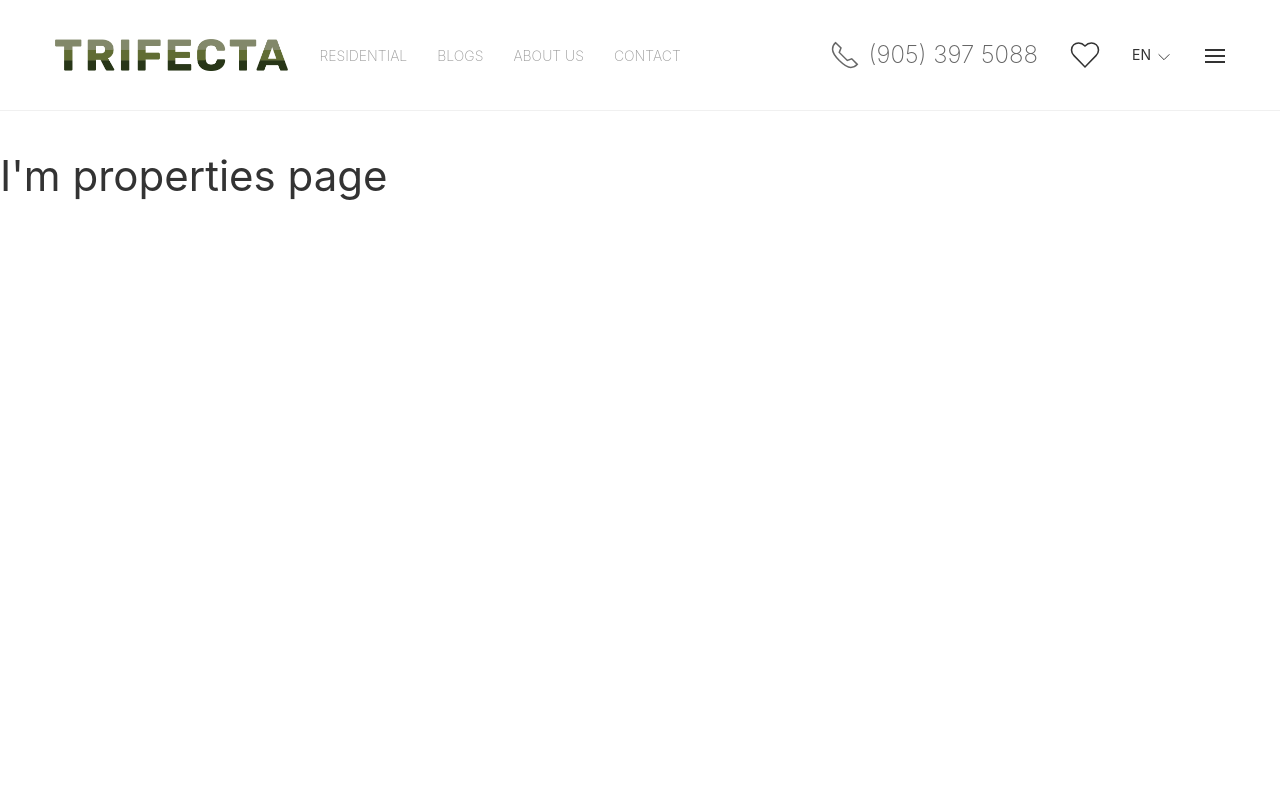
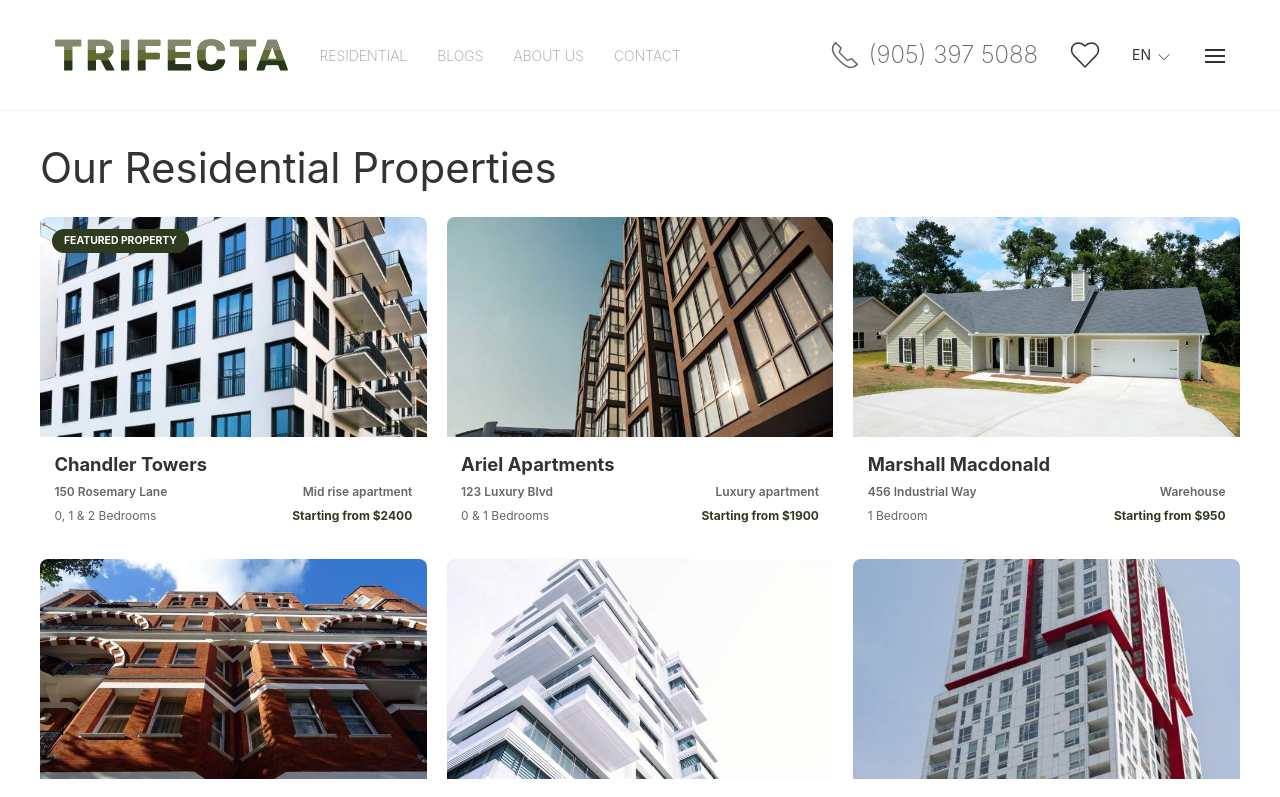
Before and after one commit to Rocien/vue-js-3-website, a Vue app: page /properties in a window 1280 px wide. Shown: the top 797 px of the page. Built offline with nearby package versions, Linux system fonts and the light colour scheme.

Commit message:
called all properties and display them as cards | styled cards

```diff
--- a/src/App.vue
+++ b/src/App.vue
@@ -18,6 +18,4 @@ export default defineComponent({
 })
 </script>
 
-<style lang="scss">
-/* Keep empty or only global layout styles */
-</style>
+<style lang="scss"></style>
--- /dev/null
+++ b/src/components/PropertyCard/PropertyCard.vue
@@ -0,0 +1,141 @@
+<template>
+  <article class="property-card">
+    <div class="property-card__media">
+      <img
+        class="property-card__image"
+        :src="imageSrc"
+        :alt="`Photo of ${property.buildingName}`"
+      />
+
+      <div v-if="property.featured" class="property-card__pill">FEATURED PROPERTY</div>
+    </div>
+
+    <div class="property-card__body">
+      <h3 class="property-card__title">{{ property.buildingName }}</h3>
+
+      <div class="property-card__row">
+        <span class="property-card__address">{{ property.address }}</span>
+        <span class="property-card__type">{{ property.buildingType.name }}</span>
+      </div>
+
+      <div class="property-card__row">
+        <span class="property-card__beds">{{ bedSummaryText }}</span>
+        <span class="property-card__price">Starting from ${{ property.minimumPrice }}</span>
+      </div>
+    </div>
+  </article>
+</template>
+
+<script lang="ts">
+import { defineComponent, PropType } from 'vue'
+
+type BuildingType = {
+  id: number
+  name: string
+}
+
+export type Property = {
+  id: number
+  buildingName: string
+  address: string
+  buildingType: BuildingType
+  photo: string
+  minimumPrice: number
+  bedsSummary: number[]
+  featured: boolean
+  availability: number
+}
+
+export default defineComponent({
+  name: 'PropertyCard',
+  props: {
+    property: {
+      type: Object as PropType<Property>,
+      required: true
+    }
+  },
+  computed: {
+    imageSrc(): string {
+      return `/${this.property.photo}`
+    },
+
+    // here turns [0,1,2] into "0, 1 & 2 Bedrooms"
+    bedSummaryText(): string {
+      const beds = this.property.bedsSummary || []
+      if (!beds.length) return ''
+
+      if (beds.length === 1) return `${beds[0]} Bedroom`
+
+      const last = beds[beds.length - 1]
+      const firstPart = beds.slice(0, -1).join(', ')
+      return `${firstPart} & ${last} Bedrooms`
+    }
+  }
+})
+</script>
+
+<style lang="scss">
+.property-card {
+  border-radius: 0.5rem;
+  overflow: hidden;
+  background: #fff;
+  transition: transform 0.2s ease;
+
+  &:hover {
+    transform: translateY(-4px);
+  }
+
+  &__media {
+    position: relative;
+  }
+
+  &__image {
+    width: 100%;
+    height: 220px;
+    object-fit: cover;
+    display: block;
+  }
+
+  &__pill {
+    position: absolute;
+    top: 0.75rem;
+    left: 0.75rem;
+    padding: 0.25rem 0.75rem;
+    border-radius: 999px;
+    font-size: 0.65rem;
+    font-weight: 700;
+    background: #2f3b1f;
+    color: #fff;
+  }
+
+  &__body {
+    padding: 0.9rem;
+    display: flex;
+    flex-direction: column;
+    gap: 0.35rem;
+  }
+
+  &__title {
+    margin: 0;
+    font-size: 1.15rem;
+    font-weight: 700;
+  }
+
+  &__row {
+    display: flex;
+    justify-content: space-between;
+    gap: 1rem;
+    font-size: 0.75rem;
+  }
+
+  &__address,
+  &__type {
+    font-weight: 600;
+  }
+
+  &__price {
+    color: #2f3b1f;
+    font-weight: 700;
+  }
+}
+</style>
--- a/src/pages/Home/Home.vue
+++ b/src/pages/Home/Home.vue
@@ -19,6 +19,6 @@ export default defineComponent({
 })
 </script>
 
-<style scoped lang="scss">
+<style lang="scss">
 /* I will fill it later when needed */
 </style>
--- a/src/pages/Properties/Properties.vue
+++ b/src/pages/Properties/Properties.vue
@@ -1,3 +1,54 @@
 <template>
-  <h1>I'm properties page</h1>
+  <section class="properties-page uk-container uk-container-expand">
+    <h1 class="properties-page__title">Our Residential Properties</h1>
+    <div class="properties-page__grid">
+      <PropertyCard v-for="property in properties" :key="property.id" :property="property" />
+    </div>
+  </section>
 </template>
+
+<script lang="ts">
+import { defineComponent } from 'vue'
+import PropertyCard, { Property } from '@/components/PropertyCard/PropertyCard.vue'
+import propertiesJson from '@/data/properties.json'
+
+export default defineComponent({
+  name: 'PropertiesPage',
+  components: {
+    PropertyCard
+  },
+  computed: {
+    properties(): Property[] {
+      return (propertiesJson as { data: Property[] }).data
+    }
+  }
+})
+</script>
+
+<style lang="scss">
+.properties-page {
+  padding: 2rem 0;
+
+  &__title {
+    margin: 0 0 1.5rem 0;
+  }
+
+  &__grid {
+    display: grid;
+    grid-template-columns: repeat(3, minmax(0, 1fr));
+    gap: 1.25rem;
+  }
+
+  @media (max-width: 75rem) {
+    &__grid {
+      grid-template-columns: repeat(2, minmax(0, 1fr));
+    }
+  }
+
+  @media (max-width: 48rem) {
+    &__grid {
+      grid-template-columns: 1fr;
+    }
+  }
+}
+</style>
```
